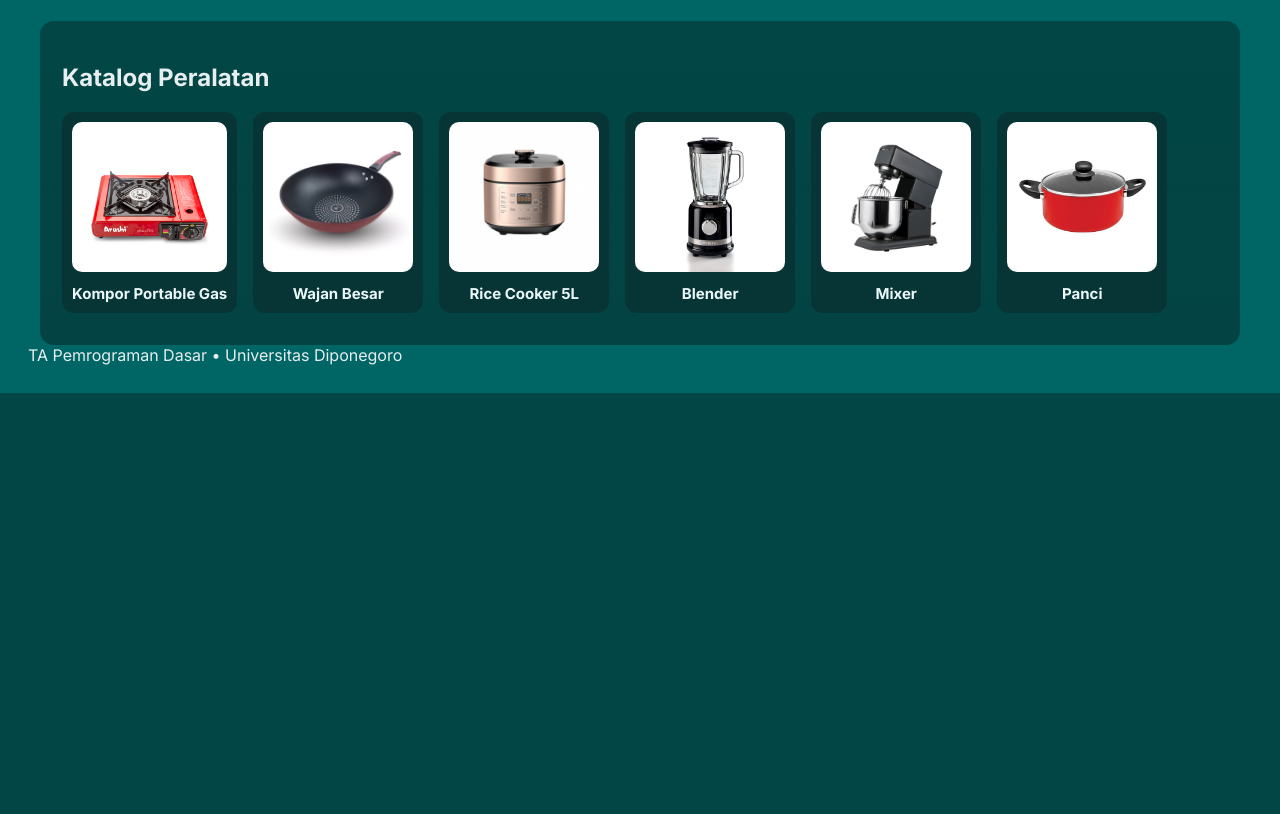
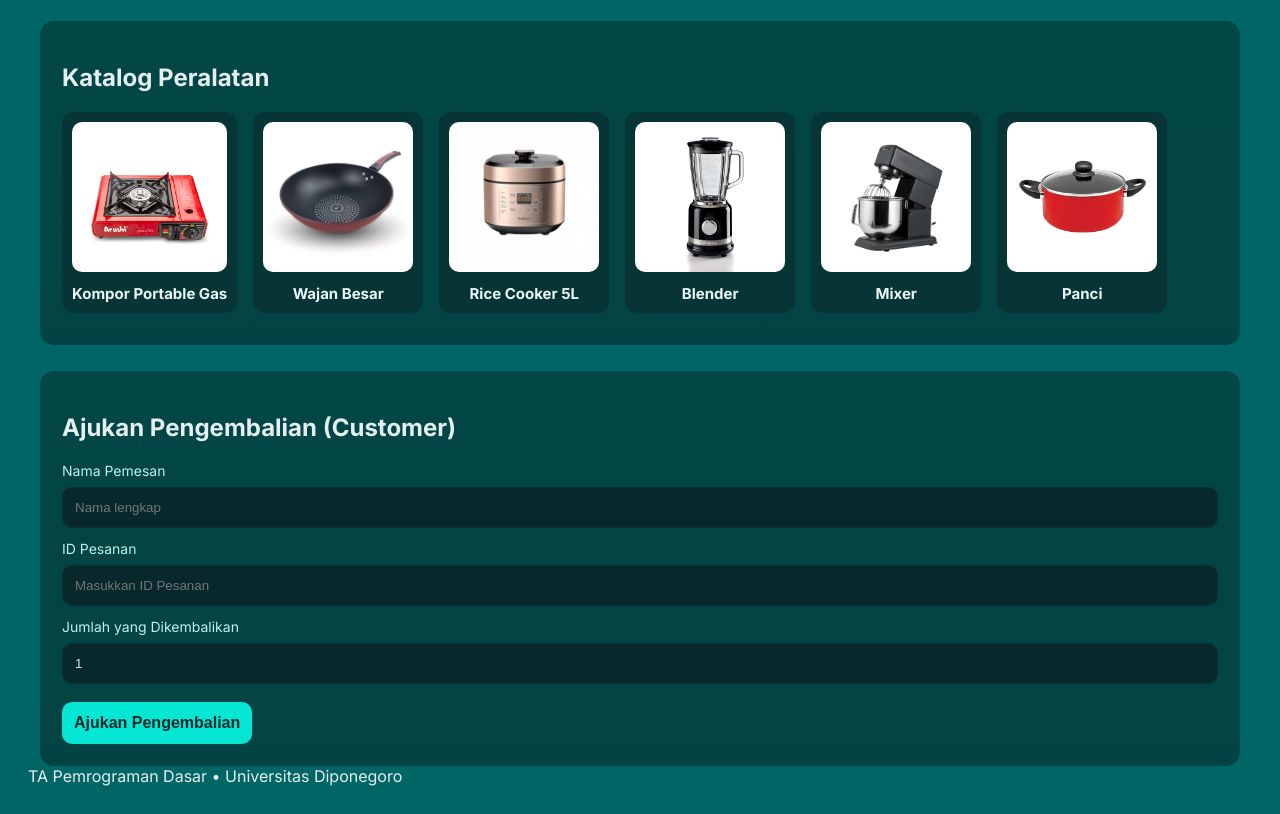
Before and after one commit to gracekatheleen/Tugas-Akhir-Progdas, a PHP site: page / in a window 1280 px wide. Shown: the part 611-1425 px from the top of the page. Before the commit the page ends 1004 px from the top, so only its background shows below. Run offline with PHP 8.4, Linux system fonts and the light colour scheme.

Commit message:
index.php

```diff
--- a/index.php
+++ b/index.php
@@ -1,7 +1,7 @@
 <?php
 // index.php - UI + membaca file queue/processed + menampilkan notifikasi
 session_start();
-
+// MODUL 1: VARIABEL, TIPE DATA, DAN ARRAY
 // file-file yang digunakan
 $queueFile = __DIR__ . '/queue.txt';
 $processedFile = __DIR__ . '/processed.txt';
@@ -12,6 +12,7 @@ $stackFile = __DIR__ . '/stack.txt';
 $stackRaw = trim(file_get_contents($stackFile));
 $stackItems = $stackRaw === "" ? [] : array_filter(array_map('json_decode', explode("\n", $stackRaw)));
 
+// MODUL 1 DAN MODUL 2: VARIABEL, TIPE DATA, DAN ARRAY, DAN PENGKONDISIAN
 // memastikan file-file ada
 if (!file_exists($queueFile)) file_put_contents($queueFile, "");
 if (!file_exists($processedFile)) file_put_contents($processedFile, "");
@@ -174,6 +175,26 @@ unset($_SESSION['flash'], $_SESSION['errors']);
 
         </div>
     </section>
+
+    <!-- FORM PENGEMBALIAN -->
+    <section class="card" style="margin-top: 26px;">
+        <h2>Ajukan Pengembalian (Customer)</h2>
+
+        <form action="process.php?redir=return" method="POST" class="form">
+
+            <label>Nama Pemesan</label>
+            <input type="text" name="nama" required placeholder="Nama lengkap">
+
+            <label>ID Pesanan</label>
+            <input type="text" name="order_id" required placeholder="Masukkan ID Pesanan">
+
+            <label>Jumlah yang Dikembalikan</label>
+            <input type="number" min="1" name="jumlah" value="1" required>
+
+            <button class="cta">Ajukan Pengembalian</button>
+
+        </form>
+    </section>
 </main>
 
 <footer class="foot">
```
